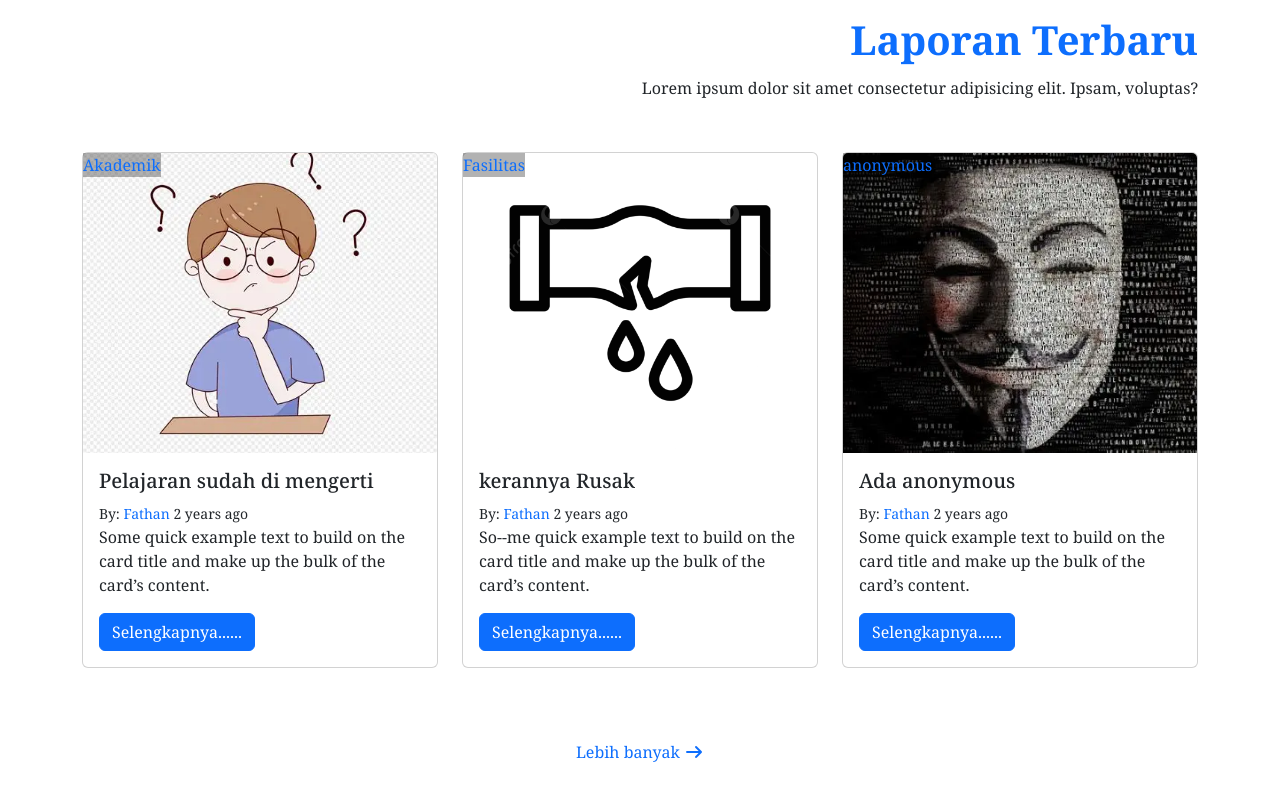
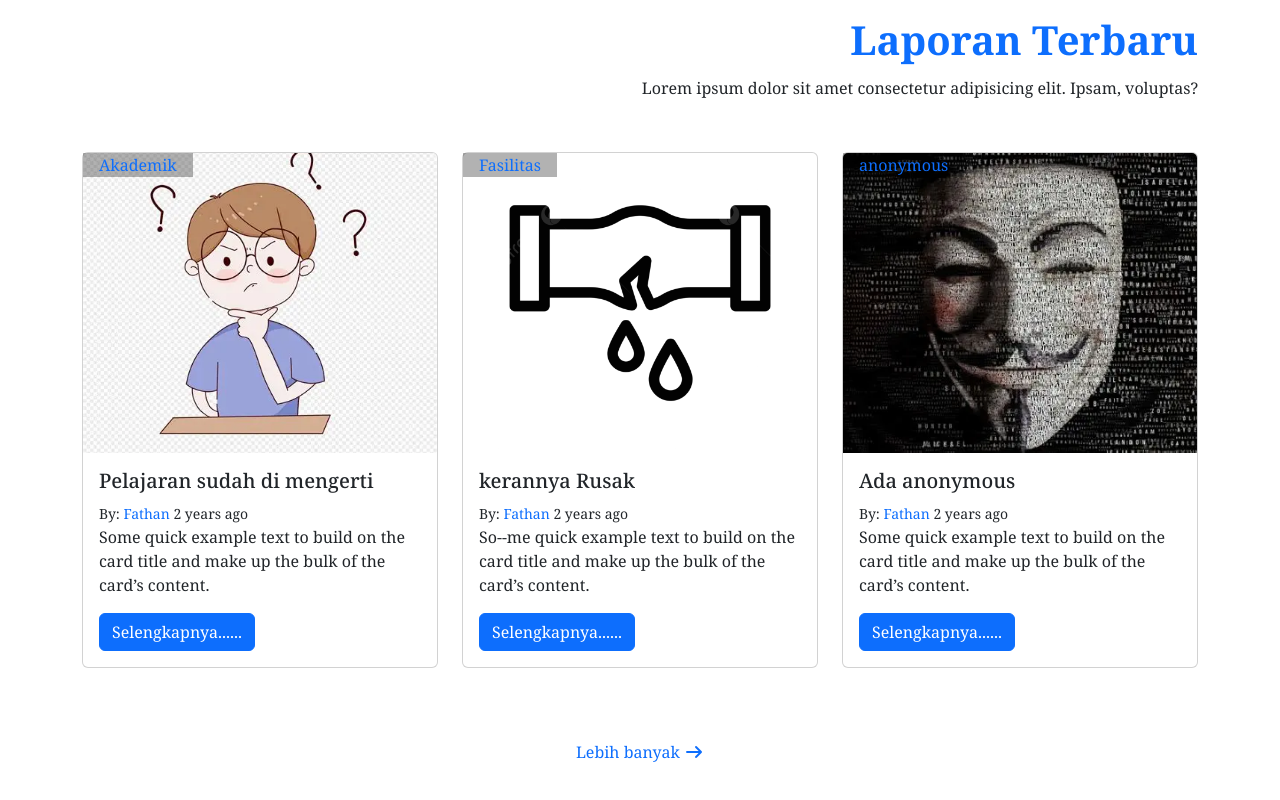
Before and after one commit to AhmadFathanYozaumi/E-Report, a plain HTML site: page index.html in a window 1280 px wide. Shown: the part 1917-2717 px from the top of the page. Drawn offline with nearby package versions, Linux system fonts and the light colour scheme.

Commit message:
Perbaikan

```diff
--- a/index.html
+++ b/index.html
@@ -152,7 +152,7 @@
           <div class="col-lg-4 col-md-6 mb-4">
             <div class="card">
               <div class="kategori position-absolute">
-                <a class="text-decoration-none">Akademik</a>
+                <a class="text-decoration-none px-3">Akademik</a>
               </div>
               <img style="height: 300px; object-fit: cover; overflow: hidden;" src="./assets/images/Akademik.png" class="card-img-top" alt="">
               <div class="card-body">
@@ -166,7 +166,7 @@
           <div class="col-lg-4 col-md-6 mb-4">
             <div class="card">
               <div class="kategori position-absolute">
-                <a class="text-decoration-none">Fasilitas</a>
+                <a class="text-decoration-none px-3">Fasilitas</a>
               </div>
               <img style="height: 300px; object-fit: cover; overflow: hidden;" src="./assets/images/keran-rusak.png" class="card-img-top" alt="">
               <div class="card-body">
@@ -180,7 +180,7 @@
           <div class="col-lg-4 col-md-6 mb-4">
             <div class="card">
               <div class="kategori position-absolute">
-                <a class="text-decoration-none">anonymous</a>
+                <a class="text-decoration-none px-3">anonymous</a>
               </div>
               <img style="height: 300px; object-fit: cover; overflow: hidden;" src="./assets/images/image.png" class="card-img-top" alt="">
               <div class="card-body">
```
